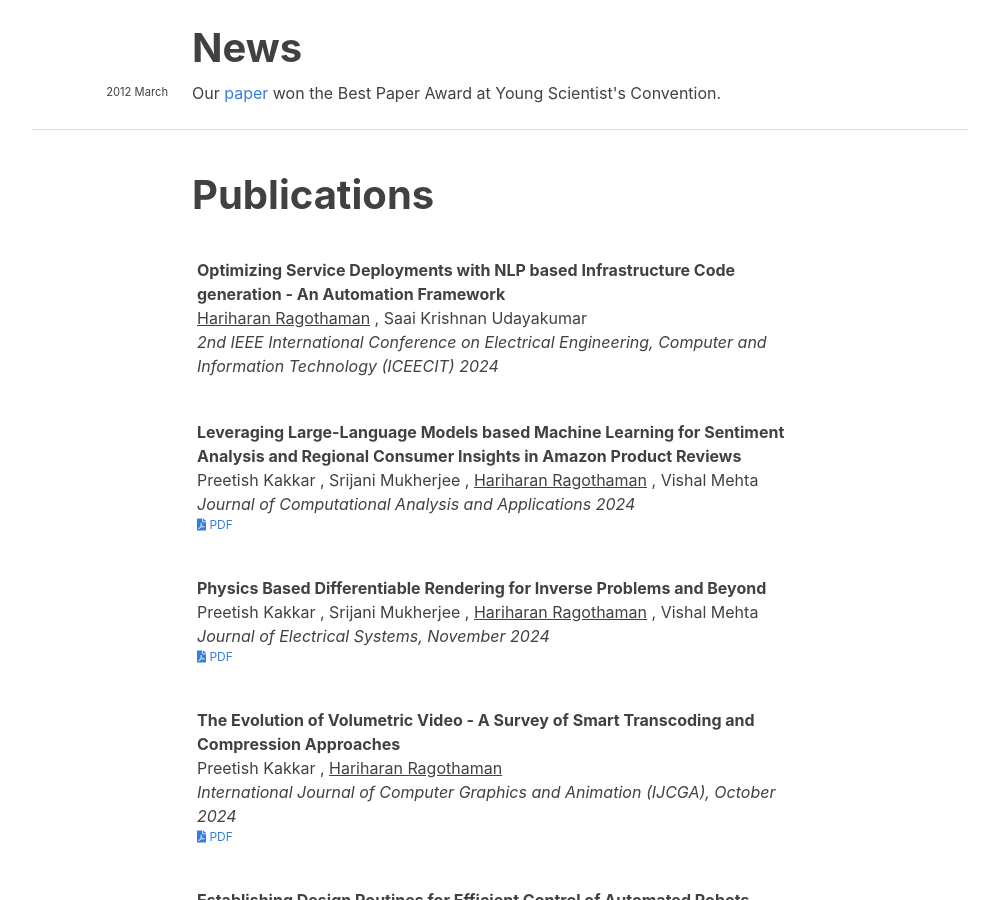
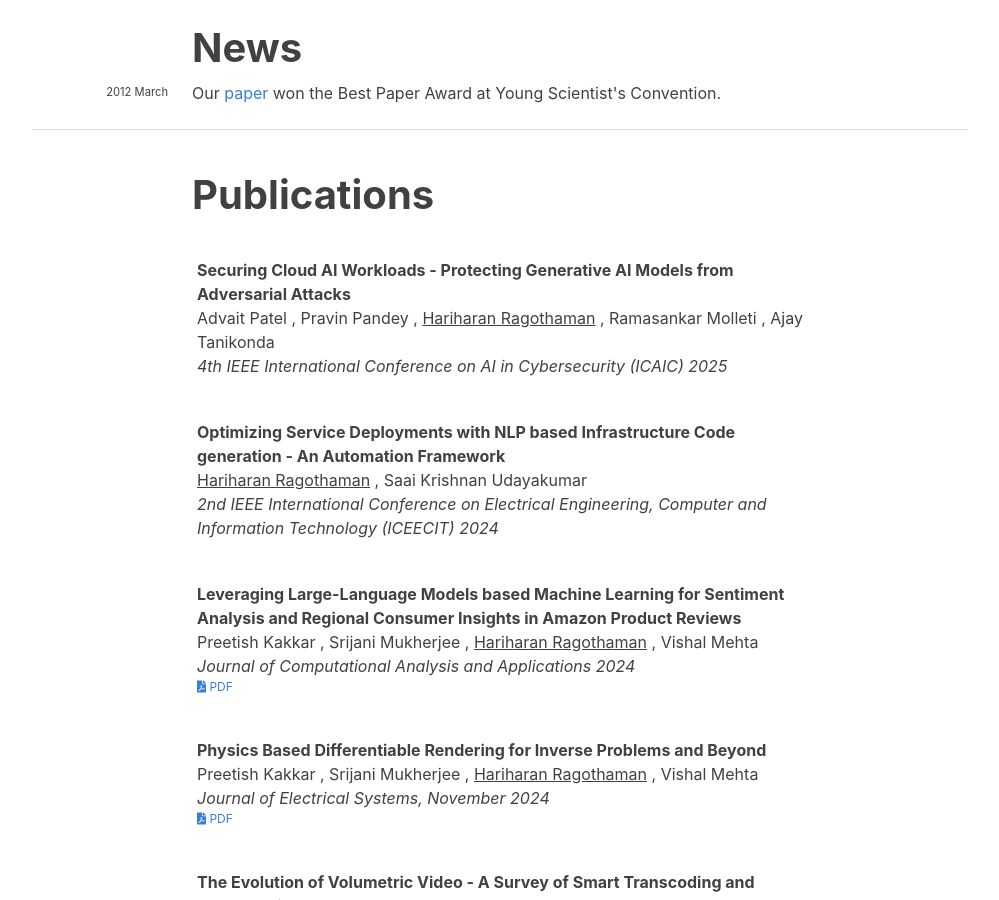
Before and after one commit to hariharanragothaman/hariharanragothaman.github.io, a Jekyll site: the page built from index.md, in a window 1280 px wide and 900 px high, scrolled down 854 px. Shown: the whole window, without its empty margins (140-1139 px from the left). Built offline with Jekyll 4.4.1, drawn with Linux system fonts in a browser that asks for light colours; nearby versions of some CDN libraries; some web fonts are replaced.

Commit message:
Polishes and Updates

```diff
--- a/_data/publications.yaml
+++ b/_data/publications.yaml
@@ -1,4 +1,17 @@
 ---
+- id: ai-workloads
+  authors:
+    - Advait Patel
+    - Pravin Pandey
+    - Hariharan Ragothaman
+    - Ramasankar Molleti
+    - Ajay Tanikonda
+  title: Securing Cloud AI Workloads - Protecting Generative AI Models from Adversarial Attacks
+  venue: 4th IEEE International Conference on AI in Cybersecurity (ICAIC)
+  year: 2025
+  type: conference
+  pdf:
+
 - id: large-language-models
   authors:
     - Hariharan Ragothaman
```
